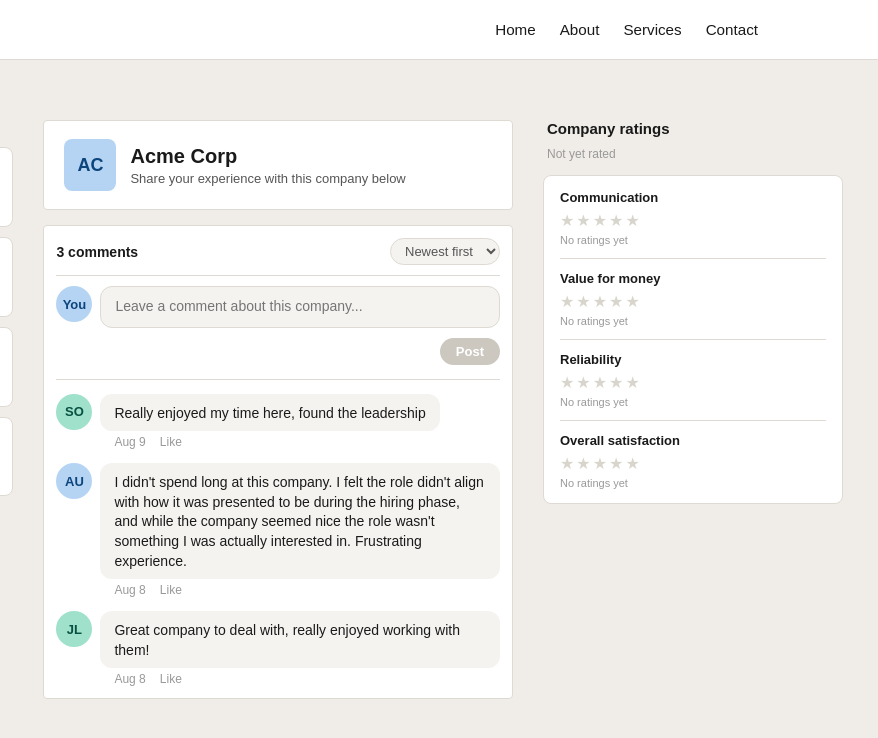
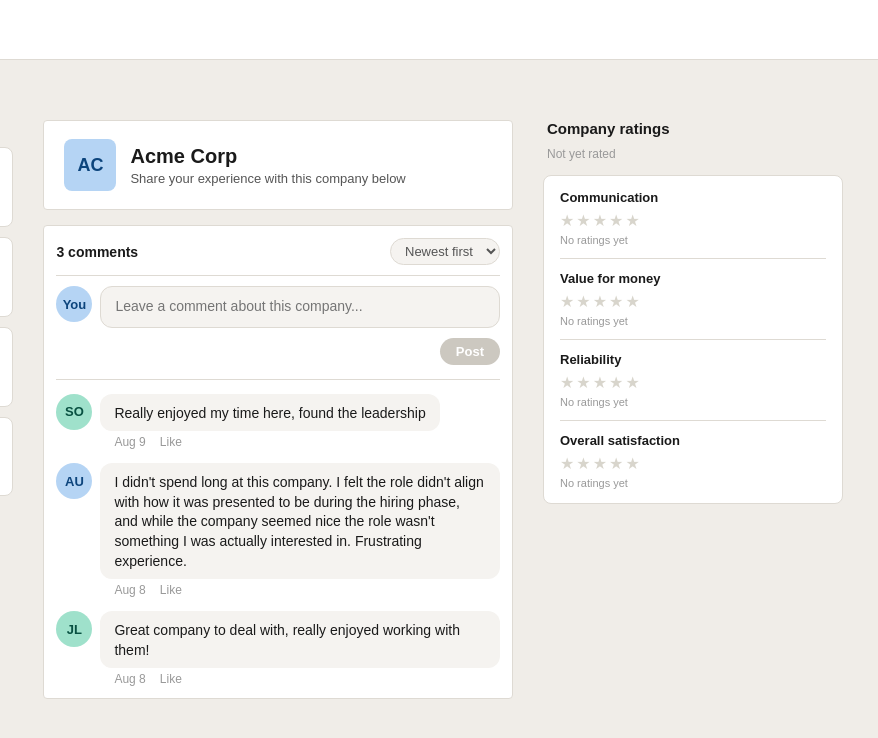
Before and after one commit to rhAIMcham/Change_leadership, a plain HTML site: page Templates/glassdoor_post_with_comments.html in a window 1280 px wide. Shown: the full height of the page, 402-1280 px from the left. Drawn offline with Linux system fonts and the light colour scheme.

```diff
--- a/Templates/glassdoor_post_with_comments.html
+++ b/Templates/glassdoor_post_with_comments.html
@@ -743,12 +743,6 @@ border-radius: var(--radius-pill);
 </svg>
             </div>
         </div>
-        <ul class="nav-links">
-            <li><a href="#">Home</a></li>
-            <li><a href="#">About</a></li>
-            <li><a href="#">Services</a></li>
-            <li><a href="#">Contact</a></li>
-        </ul>
     </nav>
 <div class="container">
 
```
